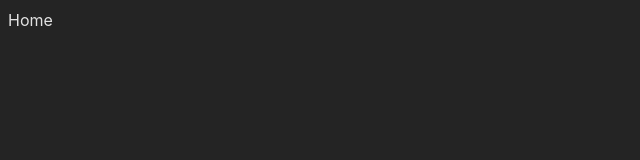
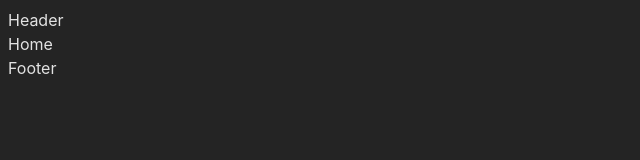
Before and after one commit to Haile-08/React_tutor, a React (Vite) app in the folder E-commerce/: page / in a window 1280 px wide. Shown: the top 160 px of the page, without its empty margins (0-640 px from the left). Built offline with nearby package versions, Linux system fonts and the light colour scheme.

Commit message:
Setup the header and footer in the react router

```diff
--- /dev/null
+++ b/E-commerce/src/Pages/Layout.jsx
@@ -0,0 +1,16 @@
+import React from "react";
+import { Outlet } from "react-router-dom";
+import Header from "../components/Header/Header";
+import Footer from "../components/Footer/Footer";
+
+function Layout() {
+  return (
+    <div className="app">
+      <Header />
+      <Outlet />
+      <Footer />
+    </div>
+  );
+}
+
+export default Layout;
--- /dev/null
+++ b/E-commerce/src/components/Footer/Footer.jsx
@@ -0,0 +1,7 @@
+import React from "react";
+
+function Footer() {
+  return <div>Footer</div>;
+}
+
+export default Footer;
--- /dev/null
+++ b/E-commerce/src/components/Header/Header.jsx
@@ -0,0 +1,7 @@
+import React from "react";
+
+function Header() {
+  return <div>Header</div>;
+}
+
+export default Header;
--- a/E-commerce/src/main.jsx
+++ b/E-commerce/src/main.jsx
@@ -8,18 +8,24 @@
 import Category from "./Pages/Category/Category";
 import Product from "./Pages/Product/Product";
 import ErrorPage from "./Pages/Error/ErrorPage";
+import Layout from "./Pages/Layout";
 
 const router = createBrowserRouter([
-  { path: "/", element: <Home />, errorElement: <ErrorPage /> },
   {
-    path: "/category/:id",
-    element: <Category />,
+    path: "/",
+    element: <Layout />,
     errorElement: <ErrorPage />,
-  },
-  {
-    path: "/product/:id",
-    element: <Product />,
-    errorElement: <ErrorPage />,
+    children: [
+      { path: "/", element: <Home /> },
+      {
+        path: "/category/:id",
+        element: <Category />,
+      },
+      {
+        path: "/product/:id",
+        element: <Product />,
+      },
+    ],
   },
 ]);
 
```
